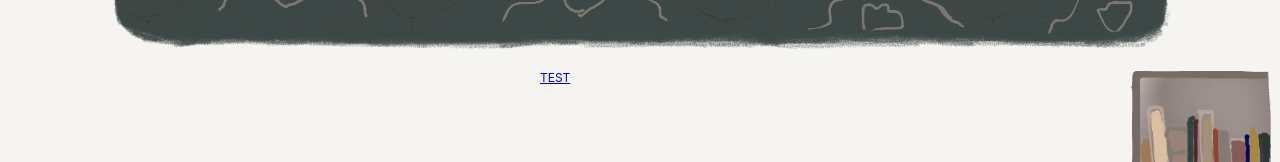
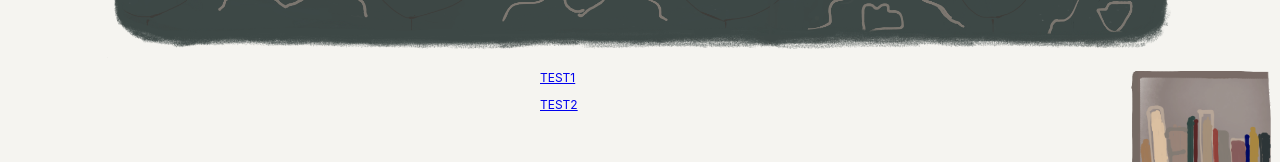
Before and after one commit to emonakov/decorativeprogressive, a React (Create React App) app: page / in a window 1280 px wide. Shown: the part 742-904 px from the top of the page. Built offline with nearby package versions, Linux system fonts and the light colour scheme; a web font is replaced by a local one.

Commit message:
Foundation completed

```diff
--- a/src/App.tsx
+++ b/src/App.tsx
@@ -8,6 +8,7 @@ import LeftBar from './components/Leftbar';
 import CenterBar from './components/Centerbar'
 import HomePageHero from './components/HomePageHero';
 import HeroTestPage from './components/TestPageHero';
+import Hero2TestPage from './components/Test2PageHero';
 import LinkTo from './shared/components/LinkTo';
 import './App.css';
 
@@ -17,7 +18,10 @@ const Home: React.FC = () => (
 		<LeftBar />
 		<CenterBar>
 			<LinkTo to="/test" scrollToHero>
-				<p>TEST</p>
+				<p>TEST1</p>
+			</LinkTo>
+			<LinkTo to="/test2" scrollToHero>
+				<p>TEST2</p>
 			</LinkTo>
 		</CenterBar>
 		<RightBar />
@@ -30,7 +34,26 @@ const Test: React.FC = () => (
 		<LeftBar />
 		<CenterBar>
 			<LinkTo to="/" scrollToHero>
-				<p>TEST</p>
+				<p>Home</p>
+			</LinkTo>
+			<LinkTo to="/test2" scrollToHero>
+				<p>test2</p>
+			</LinkTo>
+		</CenterBar>
+		<RightBar />
+	</>
+);
+
+const Test2: React.FC = () => (
+	<>
+		<Hero2TestPage />
+		<LeftBar />
+		<CenterBar>
+			<LinkTo to="/" scrollToHero>
+				<p>home</p>
+			</LinkTo>
+			<LinkTo to="/test" scrollToHero>
+				<p>test1</p>
 			</LinkTo>
 		</CenterBar>
 		<RightBar />
@@ -43,6 +66,7 @@ const App: React.FC = () => {
 			<Router>
 				<Route path="/" exact component={Home} />
 				<Route path="/test" component={Test} />
+				<Route path="/test2" component={Test2} />
 			</Router>
 		</section>
 	);
--- /dev/null
+++ b/src/components/Test2PageHero/index.tsx
@@ -0,0 +1,18 @@
+import React from 'react';
+import { FontAwesomeIcon } from '@fortawesome/react-fontawesome';
+
+import Hero from '../../shared/components/Hero';
+import Frame from '../../shared/components/Frame';
+import { scrollTo } from '../../shared/utils/dom';
+import './styles/hero-test2-page.css';
+
+const TestPageHero: React.FC = () => (
+    <Hero classProp="hero_test2_page">
+        <Frame classProp="hero_rant" onclick={() => { scrollTo('.left-bar') }}>
+            <h1>Test2 page on Decorative Progressive</h1>
+            <FontAwesomeIcon icon={['fas', 'chevron-down']} size="2x" />
+        </Frame>
+    </Hero>
+);
+
+export default TestPageHero;
--- /dev/null
+++ b/src/components/Test2PageHero/styles/hero-test2-page.css
@@ -0,0 +1,3 @@
+.hero_test2_page {
+    background: url('../../../images/background-page-3.png') no-repeat center center fixed;
+}
```
